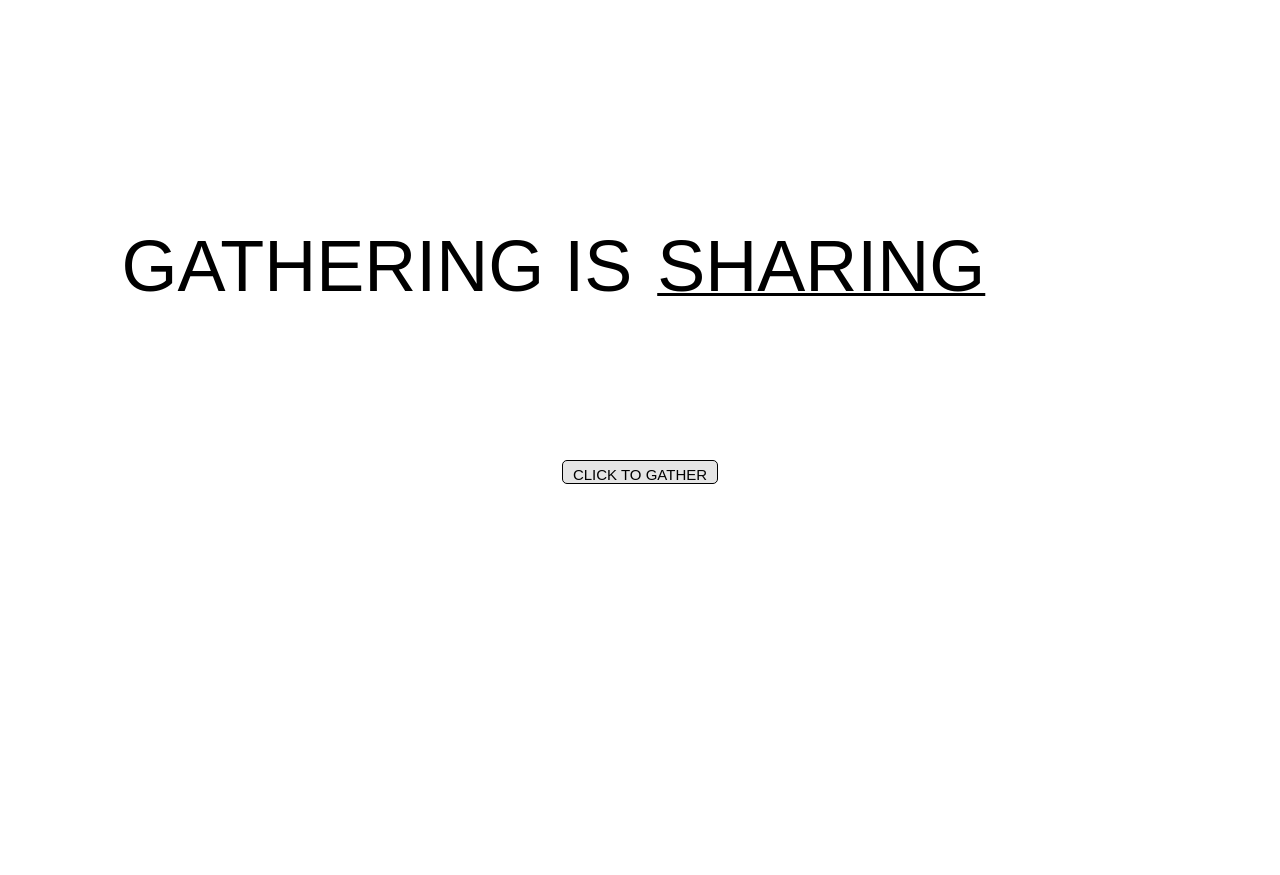
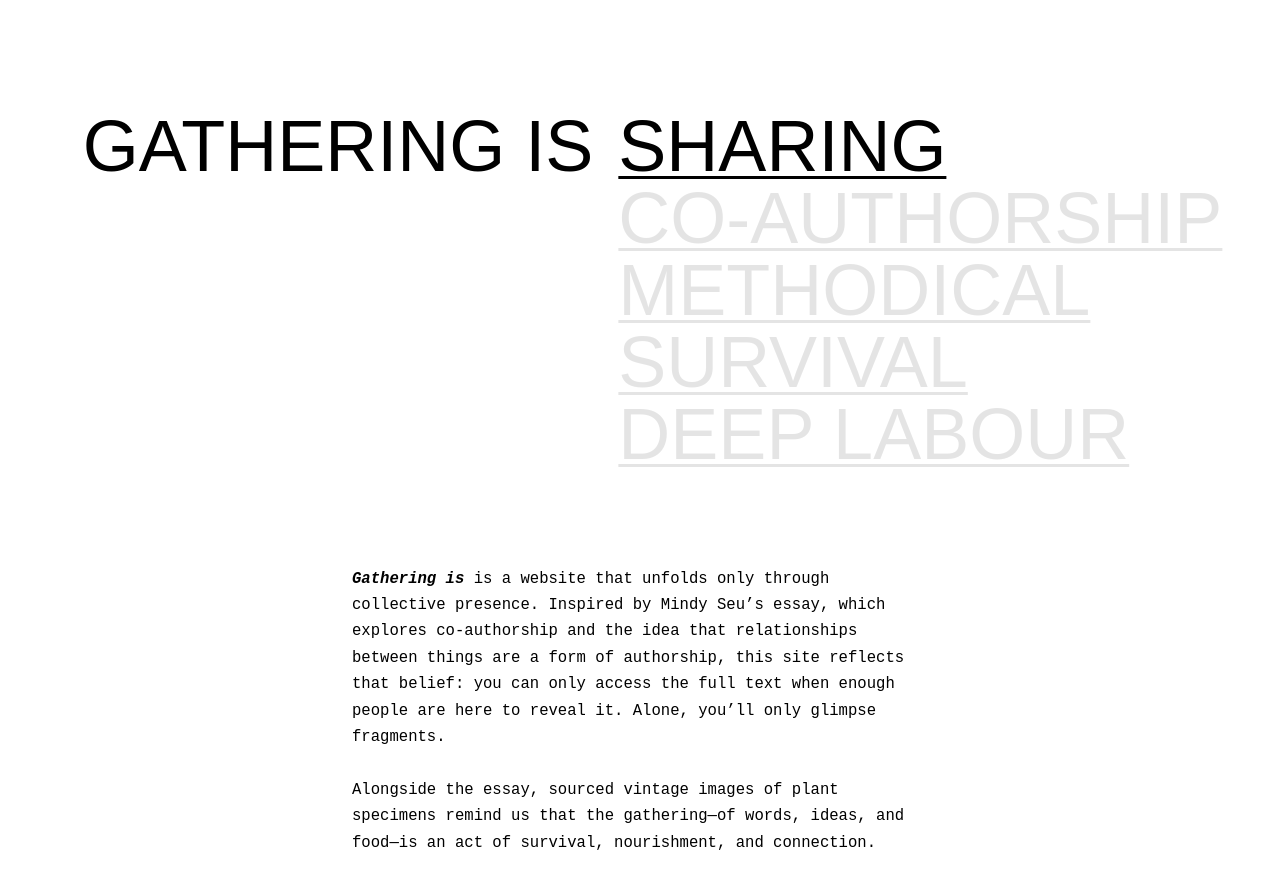
Before and after one commit to dvorit-ai/on-gathering, a plain HTML site: page index.html in a window 1280 px wide. Shown: the top 875 px of the page. Before the commit the page ends 800 px from the top, so only its background shows below. Drawn offline with Linux system fonts and the light colour scheme; a web font is replaced by a local one.

Commit message:
made basic js animation on index page work
it circulates text but has no transition effect

```diff
--- a/index.html
+++ b/index.html
@@ -20,14 +20,46 @@
 
 <body>
 
-	<header>
+	<!-- <header>
 		<div class="header-gather">
 			<h2>GATHERING IS</h2>
 			<div class="sub-header">
     			<h2 id="dynamic-sub-head">SURVIVAL</h2>
   			</div>
 		</div>
+	</header> -->
+
+	<header class="header-gather">
+		<h2>GATHERING IS</h2>
+		<div class="flex-container">
+			<div style="order: 1" class="flex-item"><h2>SURVIVAL</h2></div>
+			<div style="order: 2" class="flex-item"><h2>DEEP LABOUR</h2></div>
+			<div style="order: 3" class="flex-item"><h2>SHARING</h2></div>
+			<div style="order: 4" class="flex-item"><h2>CO-AUTHORSHIP</h2></div>
+			<div style="order: 5" class="flex-item"><h2>METHODICAL</h2></div>
+		</div>
 	</header>
+
+	<!-- <header class="header-gather">
+		<h2>GATHERING IS</h2>
+		<div class="flex-container">
+			<div class="flex-item"><h2>SURVIVAL</h2></div>
+			<div class="flex-item"><h2>DEEP LABOUR</h2></div>
+			<div class="flex-item"><h2>SHARING</h2></div>
+			<div class="flex-item"><h2>CO-AUTHORSHIP</h2></div>
+			<div class="flex-item"><h2>METHODICAL</h2></div>
+		</div>
+	</header>
+	 -->
+
+
+	<section class="text-block-index">
+		<p>
+			<strong><em>Gathering is</em></strong> is a website that unfolds only through collective presence. Inspired by Mindy Seu’s essay, which explores co-authorship and the idea that relationships between things are a form of authorship, this site reflects that belief: you can only access the full text when enough people are here to reveal it. Alone, you’ll only glimpse fragments.
+			<br><br>
+			Alongside the essay, sourced vintage images of plant specimens remind us that the gathering—of words, ideas, and food—is an act of survival, nourishment, and connection.
+		</p>
+	</section>
 
 	<section class="landing-button">
 		<a href="main.html">
--- a/script.js
+++ b/script.js
@@ -16,47 +16,58 @@ document.addEventListener("DOMContentLoaded", function () {
 });
 
 
-/* code pulled from https://stackoverflow.com/questions/75828238/using-javascript-to-have-a-text-line-cycle-between-various-text
-cycles the text on the initial page */
+// adapted with chat gpt to add animation
+
+// const subHeads = ['DEEP LABOUR', 'SHARING', 'CO-AUTHORSHIP', 'METHODICAL', 'SURVIVAL'];
+// let displayIdx = 0;
+
+// function cycleWords() {
+//     const element = document.getElementById('dynamic-sub-head');
+
+//     // Add the exit animation (move up + fade out)
+//     element.classList.add('fade-up-out');
+
+//     setTimeout(() => {
+//         // Change the text after animation completes
+//         element.textContent = subHeads[displayIdx];
+
+//         // Reset position to slightly below and fade in
+//         element.classList.remove('fade-up-out');
+//         element.classList.add('fade-up-in');
+
+//         displayIdx = (displayIdx + 1) % subHeads.length; // Loop text
+
+//         setTimeout(() => {
+//             element.classList.remove('fade-up-in'); // Remove class after animation
+//         }, 500);
+//     }, 500); // Matches fade-out duration
+// }
+
+// // Run every 2 seconds
+// setInterval(cycleWords, 2000);
 
 
-// const subHeads = ['SURVIVAL', 'DEEP LABOUR', 'SHARING', 'CO-AUTHORSHIP', 'METHODICAL'];
-// let displayIdx = 0;
+// testing new code for index circulating text gathering is
 
-// setInterval(() => {
-//   document.getElementById('dynamic-sub-head').innerHTML = subHeads[displayIdx];
-//   displayIdx += 1;
-//   if (displayIdx >= subHeads.length) {
-//     displayIdx = 0;
-//   }
-// }, 1000);
+document.addEventListener("DOMContentLoaded", function () {
+    const items = document.querySelectorAll(".flex-container div");
 
-// adapted with chat gpt to add animation
+    // Set initial opacity for all items
+    items.forEach((item, index) => {
+        item.style.opacity = index === 0 ? "1" : "0.1";
+    });
 
-const subHeads = ['DEEP LABOUR', 'SHARING', 'CO-AUTHORSHIP', 'METHODICAL', 'SURVIVAL'];
-let displayIdx = 0;
+    function rotateOrder() {
+        items.forEach((item) => {
+            let currentOrder = parseInt(item.style.order);
+            let newOrder = currentOrder === 1 ? items.length : currentOrder - 1;
+            item.style.order = newOrder;
 
-function cycleWords() {
-    const element = document.getElementById('dynamic-sub-head');
+            // Set opacity based on new order
+            item.style.opacity = newOrder === 1 ? "1" : "0.1";
+        });
+    }
 
-    // Add the exit animation (move up + fade out)
-    element.classList.add('fade-up-out');
-
-    setTimeout(() => {
-        // Change the text after animation completes
-        element.textContent = subHeads[displayIdx];
-
-        // Reset position to slightly below and fade in
-        element.classList.remove('fade-up-out');
-        element.classList.add('fade-up-in');
-
-        displayIdx = (displayIdx + 1) % subHeads.length; // Loop text
-
-        setTimeout(() => {
-            element.classList.remove('fade-up-in'); // Remove class after animation
-        }, 500);
-    }, 500); // Matches fade-out duration
-}
-
-// Run every 2 seconds
-setInterval(cycleWords, 2000);
+    // Run the function every 2 seconds (adjust as needed)
+    setInterval(rotateOrder, 2000);
+});
--- a/style.css
+++ b/style.css
@@ -6,7 +6,8 @@
 	--color-main:white;
 	--color-secondary:black;
 	--color-tertiary:#a3b079;
-	--color-fourth:#f3be80;
+	--color-fourth:#ffbf77;
+	--color-fifth:#fc8e86;
 }
 
 *{
@@ -91,7 +92,7 @@ p{
 	font-family: var(--font-family-paragraph);
 	font-size: calc(var(--font-size) * 0.65);
 	line-height: calc(var(--font-size) * 1.1);
-	font-weight:300;
+	font-weight:400;
 	display:inline-block;
 }
 
@@ -104,7 +105,7 @@ p a:hover{
 /* --------------------- */
 
 header{
-	display:block;
+	display:inline-block;
 	max-height:100vh;
 	height:50vh;
 	margin:30px;
@@ -116,6 +117,7 @@ header{
 
 #main-header{
 	max-height:85vh;
+	width:100vw;
 	height:85vh;
 	background-image: url("images/Fruits_DatesAndFigs-expanded.png");
 	background-size: cover;
@@ -176,13 +178,19 @@ nav.fixed{
 	height:15px;
 	border: solid 1.5px var(--color-secondary);
 	border-radius: 100%;
-	background:var(--color-secondary);
+	background:var(--color-fourth);
 }
 
 .text-block{
 	position:relative;
 	margin:50px 50px 0px 0px;
 	left:45%;
+	max-width:45%;
+}
+
+.text-block-index{
+	position:relative;
+	margin:50px auto;
 	max-width:45%;
 }
 
@@ -233,8 +241,8 @@ span {
 	content:attr(data-text);
 	background: linear-gradient(
         to bottom right,
-		#ffbf77,
-		#fc8e86
+		var(--color-fourth),
+		var(--color-fifth)
     ) ;
 	border: solid 1.5px var(--color-secondary);
 	border-radius: 5px;
@@ -260,7 +268,7 @@ hr{
 	border:solid 0.5px var(--color-tertiary);
 }
 
-footer {
+/* footer {
 	width:50vw;
 	background:blue;
 	margin:auto;
@@ -271,29 +279,49 @@ footer {
 button{
 	background: linear-gradient(
         to right,
-		#ffbf77,
-		#fc8e86
+		var(--color-fourth),
+		var(--color-fifth)
     ) ;
 	padding:15px;
 	font-style: var(--font-family);
-}
+} */
 
 /* --------------------- */
 /* INDEX PAGE */
 /* --------------------- */
 
+
+
 .header-gather{
 	position: relative;
 	display:flex;
 	align-items: baseline;
-	margin:auto;
-	top:35%;
-	width:85%;
+	margin:50px auto 100px auto;
+	max-width:90%;
+	width:fit-content;
 }
 
-.header-gather h1, .sub-header {
+.flex-container{
+	position:relative;
+	display:flex;
+	flex-direction: column;
+	left:25px;
+	text-decoration: underline 2.5px ;
+	text-underline-offset: 5px;
+} */
+
+.flex-item{
+	margin:5px;
+}
+
+
+/* .header-gather h1, .sub-header {
     display: inline;
     margin: 0 25px;
+} */
+
+.header-gather h2{
+	/* padding-right:20px; */
 }
 
 #dynamic-sub-head {
@@ -316,7 +344,7 @@ button{
 }
 
 .landing-button{
-	margin:auto;
+	margin:50px 0 0 0;
 	background:var(--color-main);
 	text-align:center;
 	padding-bottom:150px;
@@ -329,7 +357,7 @@ button{
 	font-family: "roca", sans-serif;
 	font-weight: 400;
 	font-style: normal;
-	font-size:15px;
+	font-size:20px;
 	padding:5px 10px 0px 10px;
 	border: 1.5px solid var(--color-secondary);
 }
@@ -339,8 +367,8 @@ button a{
 }
 
 .landing-button button:hover{
-	background:var(--color-secondary);
-	color:var(--color-main);
+	background:var(--color-tertiary);
+	/* color:var(--color-main); */
 }
 
 #landing-image{
```
Also changed, not shown: 1 other file.
